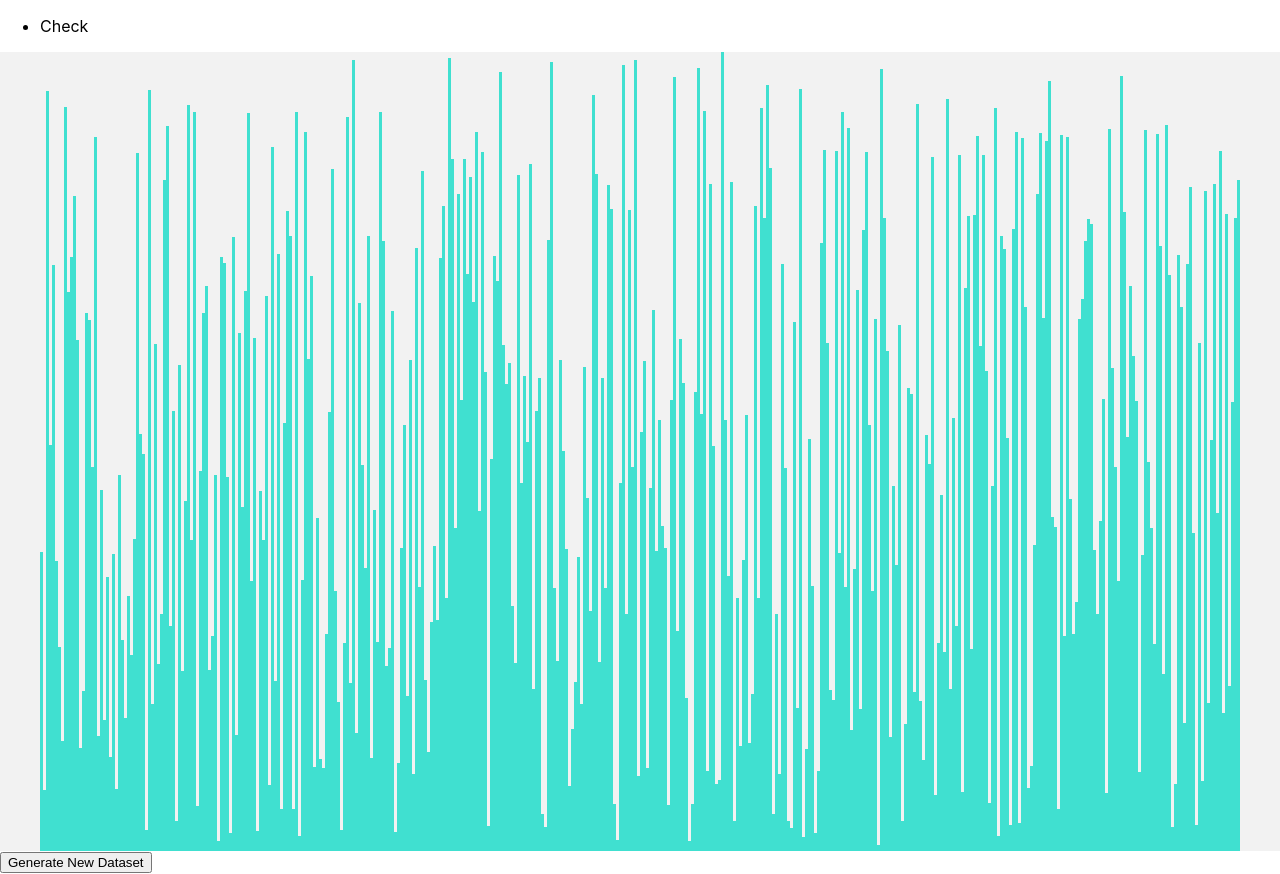
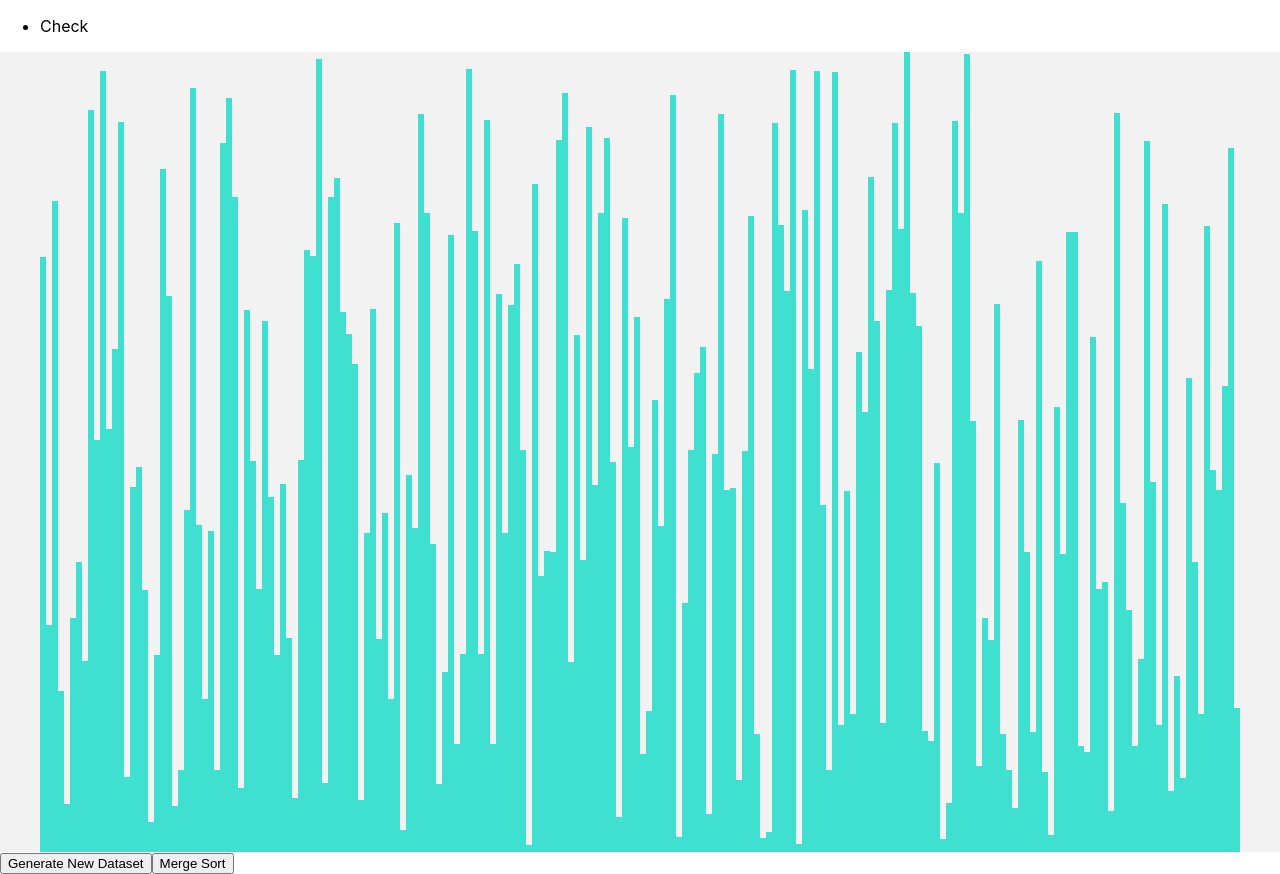
Before and after one commit to ssanjose/sortingalgovisualizertool, a React (Create React App) app: page / in a window 1280 px wide. Built offline with nearby package versions, Linux system fonts and the light colour scheme.

Commit message:
Uses sorting algorithm and animation handlers to the main program

```diff
--- a/src/SortingAlgoVisualizerTool/SortingVisualizer.js
+++ b/src/SortingAlgoVisualizerTool/SortingVisualizer.js
@@ -1,49 +1,51 @@
 import React, { useEffect, useState } from 'react';
+import { animationHandler } from './Animations/animationHandler';
 import './CSS/SortingVisualizer.css';
 import { OptionBar } from './OptionBar';
 
-function RandomIntFromInterval(min, max) {
+const randomIntFromInterval = (min, max) => {
   return Math.floor(Math.random() * (max - min + 1) + min);
 }
 
 // Reset array data in SortingVisualizer to default.
-function ResetArray(arrayLength) {
+const resetArray = (arrayLength) => {
   const arr = [];
   for (let i = 0; i < arrayLength; i++) {
-        arr.push(RandomIntFromInterval(5, 800));
+    arr.push(randomIntFromInterval(5, 800));
   }
   return arr;
 }
 
+// Animates the array by calling the animationHandler
+const animateArray = (array, algorithm, config) => {
+  animationHandler(array, algorithm, config);
+}
+
 export const SortingVisualizer = (props) => {
   const [array, setArray] = useState([]);
-    const [sorted, setSorted] = useState(false);
-    const [arrayNum, setArrayNum] = useState(400);
+  const [sorting, setSorting] = useState(false);
+  const [arrayNum, setArrayNum] = useState(200);
+
+  // Config data
+  const [configData, setConfigData] = useState({
+    primaryColor: 'turquoise',
+    secondaryColor: 'red',
+    animationSpeed: 5
+  });
+
   const [dimensions, setDimensions] = useState({
     height: window.innerHeight,
     width: window.innerWidth
   });
 
   useEffect(() => {
-        setArray(ResetArray(arrayNum));
-
-        const HandleResize = () => {
-            setDimensions({
-                height: window.innerHeight,
-                width: window.innerWidth
-            });
-        };
-
-        window.addEventListener('resize', HandleResize);
-        return () => {
-            window.removeEventListener('resize', HandleResize);
-        };
+    setArray(resetArray(arrayNum));
   }, [arrayNum]);
 
   return (
     <>
       <OptionBar />
-            <main>
+      <main id="main-content">
         <div id="visualizer">
           {array.map((value, index) => (
             <div className='array-bar' key={index}
@@ -56,9 +58,15 @@ export const SortingVisualizer = (props) => {
             </div>
           ))}
         </div>
+        <div className='button'>
           <button className="array-reset" onClick={
-                    () => { setArray(ResetArray(arrayNum)); }
+            () => { setArray(resetArray(arrayNum)); }
           }>Generate New Dataset</button>
+          <button className="merge-sort" onClick={
+            () => { animateArray(array, "mergeSort", configData); }
+          }>Merge Sort</button>
+        </div>
+
       </main>
     </>
   )
```
Lines whose indentation alone changed are shown as unchanged.
